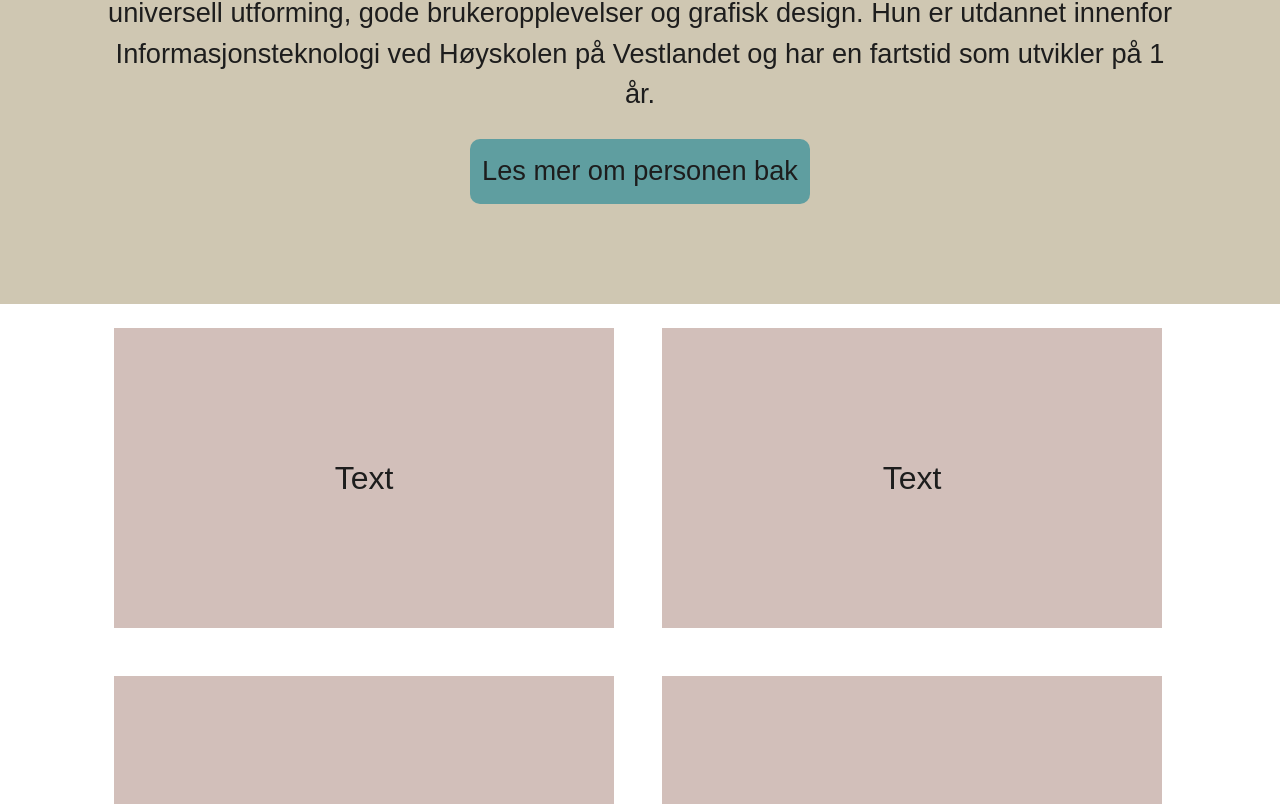
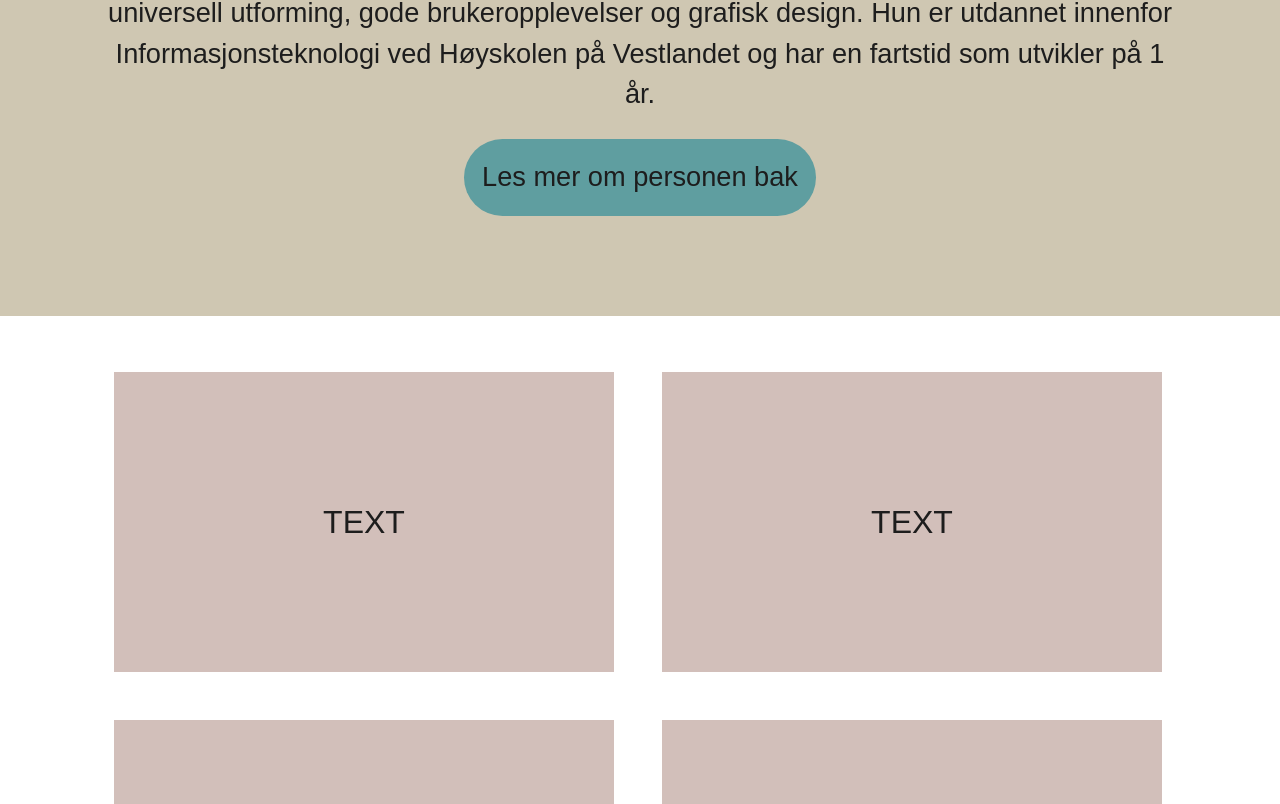
Before and after one commit to isetho/Iselin-Webpage, a React (Create React App) app: page / in a window 1280 px wide. Shown: the part 936-1740 px from the top of the page. Built offline with nearby package versions, Linux system fonts and the light colour scheme; a web font is replaced by a local one.

Commit message:
Small styling updates

```diff
--- a/src/App.scss
+++ b/src/App.scss
@@ -38,10 +38,10 @@ button {
   width: fit-content;
   text-align: center;
   font-size: 1.7em;
-  @include rem('padding', 12);
+  @include rem('padding', 18);
 
   border: none;
-  border-radius: 10px;
+  border-radius: 40px;
   background-color: cadetblue;
 }
 
@@ -55,10 +55,6 @@ header {
     margin: auto;
     display: flex;
     justify-content: space-between;
-
-    h1 {
-      color: $text;
-    }
 
     img {
       @include rem('width', 80);
@@ -101,6 +97,7 @@ header {
   align-items: center;
   background-color: $secondary;
   @include rem('padding', 100);
+  @include rem ('margin-bottom', 32);
 
   .intro-content {
     max-width: 1100px;
@@ -124,6 +121,7 @@ header {
   margin: auto;
   display: flex;
   flex-direction: column;
+  align-items: center;
 
   .content-items {
     display: flex;
@@ -142,6 +140,10 @@ header {
       align-items: center;
     }
   }
+
+  h1 {
+    text-transform: uppercase;
+  }
 }
 
 .footer {
```
